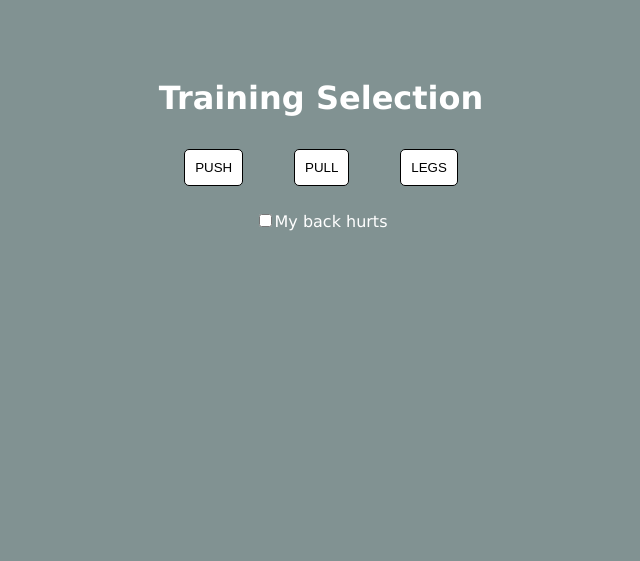
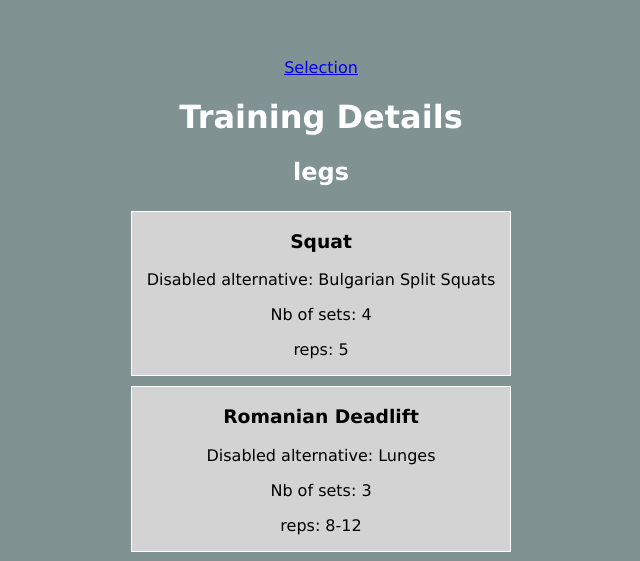
Before and after one commit to cbonaudo/easylifts, a Vue app: page /#/training-details/legs in a window 1280 px wide. Shown: the part 175-736 px from the top of the page, without its empty margins (319-959 px from the left). Built offline with nearby package versions, Linux system fonts and the light colour scheme.

Commit message:
router and training details

```diff
--- a/package.json
+++ b/package.json
@@ -7,6 +7,7 @@
   },
   "dependencies": {
     "vue": "^3.0.5",
+    "vue-router": "^4.0.8",
     "vuex": "^4"
   },
   "devDependencies": {
--- a/src/App.vue
+++ b/src/App.vue
@@ -1,13 +1,11 @@
 <template>
-  <Exercise v-if="isTrainingSelected" />
-  <TrainingSelection v-else />
+  <router-link to="/training-selection">Selection</router-link>
+  <router-view></router-view>
 </template>
 
 <script setup>
 import { computed } from "vue";
 import { useStore } from "vuex";
-import Exercise from "./components/Exercise/Exercise.vue";
-import TrainingSelection from "./components/TrainingSelection/TrainingSelection.vue";
 
 const store = useStore();
 const isTrainingSelected = computed(() => store.getters.isTrainingSelected);
--- a/src/components/TrainingSelection/TrainingSelection.vue
+++ /dev/null
@@ -1,44 +0,0 @@
-<template>
-  <h1>Training Selection</h1>
-  <div class="exercises">
-    <button
-      v-for="exercise in exercises"
-      :key="exercise"
-      class="exercise"
-      @click="() => setExercise(exercise)"
-    >
-      {{ exercise }}
-    </button>
-  </div>
-  <div class="back-container">
-    <input
-      type="checkbox"
-      id="backDisabled"
-      @change="toggleBackDisabled"
-      :checked="backDisabled"
-    /><label for="backDisabled">My back hurts</label>
-  </div>
-</template>
-
-<script setup>
-import { computed } from "@vue/runtime-core";
-import { useStore } from "vuex";
-
-const store = useStore();
-
-const exercises = computed(() => store.getters.exerciseList);
-const setExercise = (exercise) => store.commit("setExercise", exercise);
-
-const backDisabled = computed(() => store.state.backDisabled);
-const toggleBackDisabled = () => store.commit("toggleBackDisabled");
-</script>
-
-<style lang="scss" scoped>
-.exercises {
-  display: flex;
-  justify-content: space-around;
-}
-.back-container {
-  margin-top: 15px;
-}
-</style>
--- a/src/data.json
+++ b/src/data.json
@@ -1,5 +1,5 @@
 {
-  "exercises": {
+  "trainings": {
     "push": [
       {
         "id": 1,
@@ -35,7 +35,7 @@
       },
       {
         "id": 5,
-        "name": "overhead triceps extensions",
+        "name": "Overhead triceps extensions",
         "disabledName": "",
         "sets": 3,
         "currentSet": 1,
--- a/src/components/Exercise/Exercise.vue
+++ b/src/pages/Exercise/Exercise.vue
@@ -5,21 +5,31 @@
   <button @click="skipRest" v-if="isResting">Skip rest</button>
 
   <div v-if="isResting">Up next :</div>
-  <Exo-Infos class="exo-infos" />
+  <Exo-Infos v-if="currentExo" class="exo-infos" />
+
   <button @click="endSet" v-if="!isResting">Done</button>
 </template>
 
 <script setup>
 import { computed } from "vue";
 import { useStore } from "vuex";
-import RestTime from "./RestTime.vue";
-import ExoInfos from "./ExoInfos.vue";
+import { useRouter } from "vue-router";
+import RestTime from "./components/RestTime.vue";
+import ExoInfos from "./components/ExoInfos.vue";
 
 const store = useStore();
+const router = useRouter();
 
-const endSet = () => store.commit("endSet");
+const endSet = () => {
+  if (store.state.currentExo === null) {
+    router.push({ name: "training-selection" });
+  } else {
+    store.commit("endSet");
+  }
+};
 const skipRest = () => store.commit("skipRest");
 const isResting = computed(() => store.getters.isResting);
+const currentExo = computed(() => store.state.currentExo);
 </script>
 
 <style lang="scss" scoped>
--- /dev/null
+++ b/src/pages/TrainingDetails/TrainingDetails.vue
@@ -0,0 +1,40 @@
+<template>
+  <h1>Training Details</h1>
+  <h2>{{ route.params.id }}</h2>
+
+  <div class="exercises">
+    <div v-for="exercise in training" :key="exercise" class="exercise">
+      <h3>{{ exercise.name }}</h3>
+      <p v-if="exercise.disabledName">
+        {{ "Disabled alternative: " + exercise.disabledName }}
+      </p>
+      <p>{{ "Nb of sets: " + exercise.sets }}</p>
+      <p>{{ "reps: " + exercise.reps }}</p>
+      <p></p>
+    </div>
+  </div>
+</template>
+
+<script setup>
+import { useRoute } from "vue-router";
+import { trainings } from "../../data.json";
+
+const route = useRoute();
+
+const training = trainings[route.params.id];
+</script>
+
+<style lang="scss" scoped>
+.exercises {
+  display: grid;
+  grid-template-columns: 1fr;
+  flex-wrap: wrap;
+}
+.exercise {
+  background-color: lightgray;
+  color: black;
+  border: 1px white solid;
+  margin: 5px;
+  padding: 0px 15px;
+}
+</style>
--- /dev/null
+++ b/src/pages/TrainingSelection/TrainingSelection.vue
@@ -0,0 +1,56 @@
+<template>
+  <h1>Training Selection</h1>
+  <div class="trainings">
+    <div v-for="training in trainingList" :key="training" class="training">
+      <button @click="() => setTraining(training)">
+        {{ training }}
+      </button>
+      <router-link :to="{ name: 'training-details', params: { id: training } }"
+        >Details</router-link
+      >
+    </div>
+  </div>
+  <div class="back-container">
+    <input
+      type="checkbox"
+      id="backDisabled"
+      @change="toggleBackDisabled"
+      :checked="backDisabled"
+    /><label for="backDisabled">My back hurts</label>
+  </div>
+</template>
+
+<script setup>
+import { computed } from "@vue/runtime-core";
+import { useStore } from "vuex";
+import { useRouter } from "vue-router";
+
+const store = useStore();
+const router = useRouter();
+
+const trainingList = computed(() => store.getters.trainingList);
+const setTraining = (training) => {
+  store.commit("setTraining", training);
+  router.push({
+    name: "exercise",
+  });
+};
+
+const backDisabled = computed(() => store.state.backDisabled);
+const toggleBackDisabled = () => store.commit("toggleBackDisabled");
+</script>
+
+<style lang="scss" scoped>
+.trainings {
+  display: flex;
+  justify-content: space-around;
+}
+.training {
+  display: flex;
+  flex-direction: column;
+  justify-content: space-around;
+}
+.back-container {
+  margin-top: 15px;
+}
+</style>
--- /dev/null
+++ b/src/routes/index.js
@@ -0,0 +1,18 @@
+import TrainingSelection from "../pages/TrainingSelection/TrainingSelection.vue";
+import TrainingDetails from "../pages/TrainingDetails/TrainingDetails.vue";
+import Exercise from "../pages/Exercise/Exercise.vue";
+
+export const routes = [
+  { path: "/", redirect: "/training-selection" },
+  {
+    path: "/training-details/:id",
+    name: "training-details",
+    component: TrainingDetails,
+  },
+  {
+    path: "/training-selection",
+    name: "training-selection",
+    component: TrainingSelection,
+  },
+  { path: "/exercise", name: "exercise", component: Exercise },
+];
--- a/src/store.js
+++ b/src/store.js
@@ -1,5 +1,5 @@
 import { createStore } from "vuex";
-import { exercises } from "./data.json";
+import { trainings } from "./data.json";
 
 export const store = createStore({
   state() {
@@ -12,10 +12,12 @@ export const store = createStore({
   },
   mutations: {
     endSet(state) {
+      if (state.currentExo === null) return;
+
       if (state.currentExo.currentSet < state.currentExo.sets) {
         state.currentExo.currentSet++;
       } else {
-        const nextExercise = exercises[state.currentTraining].find(
+        const nextExercise = trainings[state.currentTraining].find(
           (exo) => exo.id === state.currentExo.id + 1
         );
         if (nextExercise == undefined) {
@@ -31,10 +33,10 @@ export const store = createStore({
     skipRest(state) {
       state.restingTime = 0;
     },
-    setExercise(state, exercise) {
+    setTraining(state, training) {
       state.restingTime = 0;
-      state.currentTraining = exercise;
-      state.currentExo = exercises[exercise][0];
+      state.currentTraining = training;
+      state.currentExo = trainings[training][0];
       state.currentExo.currentSet = 1;
     },
     toggleBackDisabled(state) {
@@ -53,8 +55,8 @@ export const store = createStore({
     isTrainingSelected(state) {
       return !!state.currentTraining;
     },
-    exerciseList(state) {
-      return Object.keys(exercises);
+    trainingList(state) {
+      return Object.keys(trainings);
     },
   },
 });
```
Also changed, not shown: src/main.js (+13 -4 lines), src/pages/Exercise/components/ExoInfos.vue (renamed from src/components/Exercise/ExoInfos.vue), src/pages/Exercise/components/RestTime.vue (renamed from src/components/Exercise/RestTime.vue), 1 other file (tests, documents, lock files or other folders).
